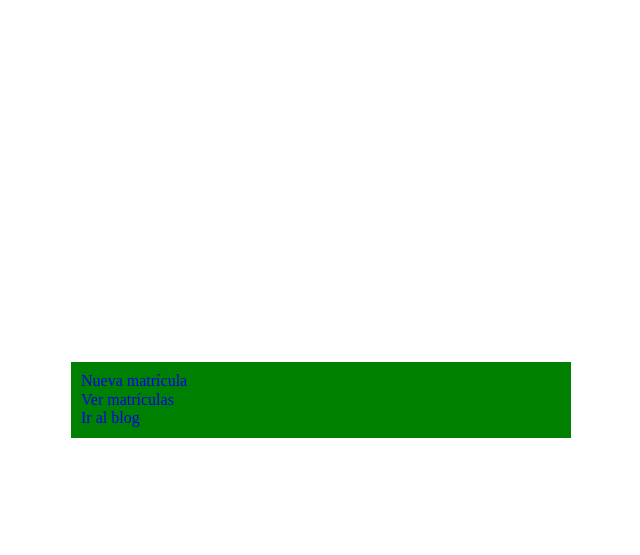
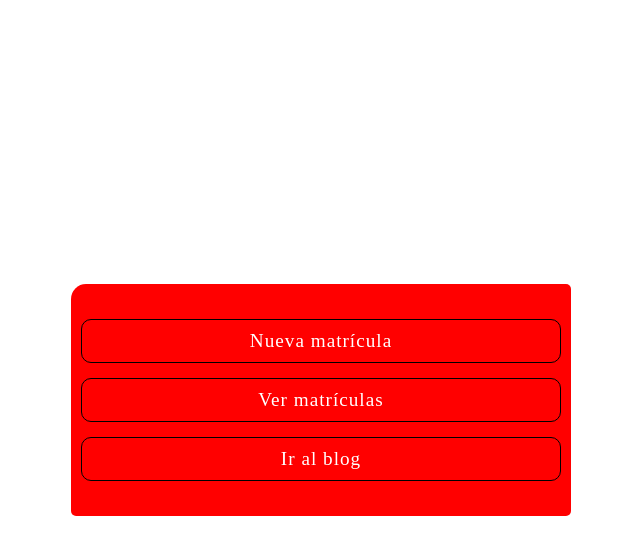
Before and after one commit to RonnyChamba/FormularioMatricula, a PHP site: page / in a window 1280 px wide. Shown: the top 555 px of the page, without its empty margins (319-959 px from the left). Run offline with PHP 8.4, Linux system fonts and the light colour scheme.

Commit message:
primer diseño index

```diff
--- a/assets/css/generales.css
+++ b/assets/css/generales.css
@@ -1,2 +1,2 @@
-@import url("index");@import url("matricula");.container{min-height:100vh;display:-webkit-box;display:-ms-flexbox;display:flex;-webkit-box-pack:center;-ms-flex-pack:center;justify-content:center;-webkit-box-align:center;-ms-flex-align:center;align-items:center}.content{background-color:green;padding:10px;width:100%;max-width:500px;margin-left:5px;margin-right:5px}a{text-decoration:none}ul{list-style-type:none;padding:0;margin:0}input[type="submit"]{display:block;width:100%;background-color:#273a72}
+.menu{background-color:red;border-radius:5px;border-top-left-radius:15px}.lista{padding:10px 0}.lista__item{margin-bottom:15px}.lista__item:first-child{margin-top:15px}.lista__link{display:block;font-size:1.2em;text-align:center;padding:10px 0;color:#fff;border:1px solid #000;border-radius:10px;letter-spacing:1px}.lista__link:hover{background-color:lightcoral}.container{min-height:100vh;display:-webkit-box;display:-ms-flexbox;display:flex;-webkit-box-pack:center;-ms-flex-pack:center;justify-content:center;-webkit-box-align:center;-ms-flex-align:center;align-items:center}.content{padding:10px;width:100%;max-width:500px;margin-left:5px;margin-right:5px}a{text-decoration:none}ul{list-style-type:none;padding:0;margin:0}input[type="submit"]{display:block;width:100%;background-color:#273a72}
 /*# sourceMappingURL=generales.css.map */
--- a/sass/_index.scss
+++ b/sass/_index.scss
@@ -0,0 +1,29 @@
+$margin_enlace: 15px;
+.menu {
+  background-color: red;
+  border-radius: 5px;
+  border-top-left-radius: 15px;
+}
+
+.lista {
+  padding: 10px 0;
+  &__item {
+    margin-bottom: $margin_enlace;
+    &:first-child {
+      margin-top: $margin_enlace;
+    }
+  }
+  &__link {
+    display: block;
+    font-size: 1.2em;
+    text-align: center;
+    padding: 10px 0;
+    color: #fff;
+    border: 1px solid #000;
+    border-radius: 10px;
+    letter-spacing: 1px;
+    &:hover {
+      background-color: lightcoral;
+    }
+  }
+}
--- a/sass/generales.scss
+++ b/sass/generales.scss
@@ -1,6 +1,6 @@
 // Estilos generales
-@import url("index");
-@import url("matricula");
+@import "index";
+@import "matricula";
 .container {
   min-height: 100vh;
   display: flex;
@@ -8,7 +8,6 @@
   align-items: center;
 }
 .content {
-  background-color: green;
   padding: 10px;
   width: 100%;
   max-width: 500px;
```
Also changed, not shown: 1 other file.
